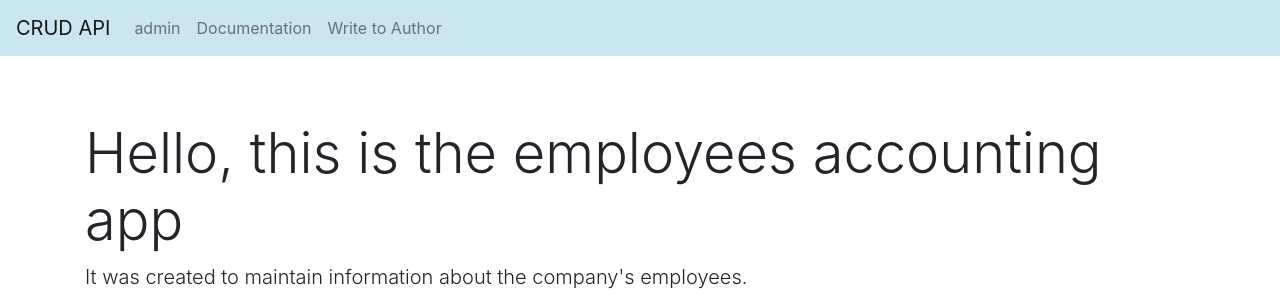
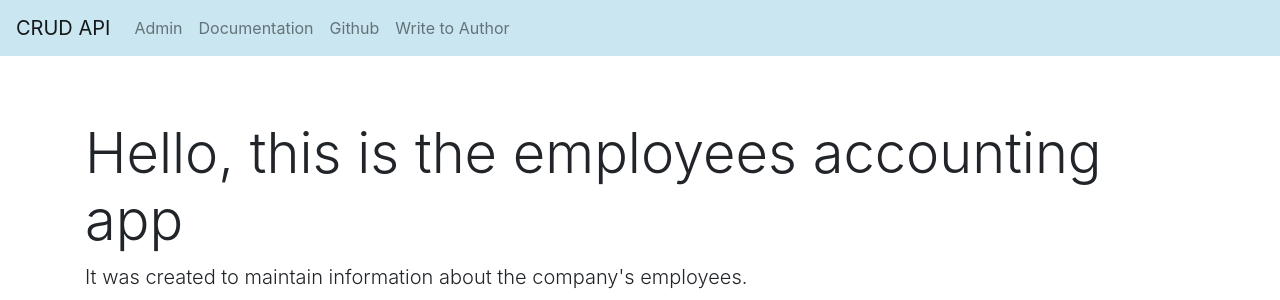
Before and after one commit to jim95022/CRUD-API, a Django app: page / in a window 1280 px wide. Shown: the top 300 px of the page. Run offline with Django 3.2, Linux system fonts and the light colour scheme; parts of the project's set-up code (start-up, migrations or seed data) failed here and were passed over; some libraries are stand-ins or nearby versions.

Commit message:
added link to git

```diff
--- a/myapi/main_page/templates/main_page/index.html
+++ b/myapi/main_page/templates/main_page/index.html
@@ -27,8 +27,9 @@
     </button>
     <div class="collapse navbar-collapse" id="navbarNavAltMarkup">
       <div class="navbar-nav">
-        <a class="nav-item nav-link" href="/admin">admin</a>
+        <a class="nav-item nav-link" href="/admin">Admin</a>
         <a class="nav-item nav-link" href="https://documenter.getpostman.com/view/13557088/TVetbkxN">Documentation</a>
+        <a class="nav-item nav-link" href="https://github.com/jim95022/CRUD-API">Github</a>
         <a class="nav-item nav-link" href="mailto:jim95022@gmail.com">Write to Author</a>
       </div>
     </div>
```
